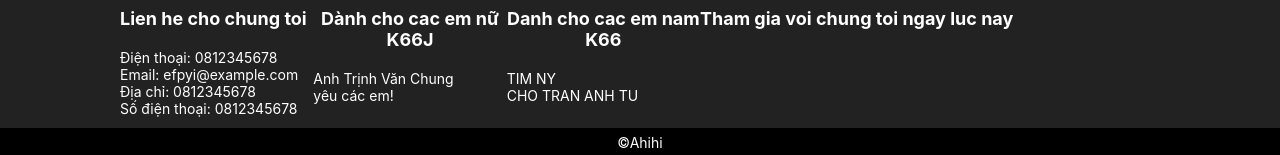
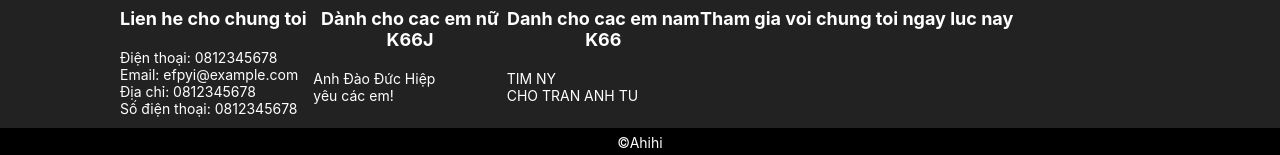
Before and after one commit to TrinhChung/mange, a React (Create React App) app in the folder fontend/: page / in a window 1280 px wide. Shown: the part 1396-1551 px from the top of the page. Built offline with nearby package versions, Linux system fonts and the light colour scheme; no server answers.

Commit message:
fix name

```diff
--- a/fontend/src/layouts/HomeLayout/ Footer.js
+++ b/fontend/src/layouts/HomeLayout/ Footer.js
@@ -15,7 +15,7 @@ const FooterComponent = () => {
 
   const box2 = {
     title: 'Dành cho cac em nữ K66J',
-    data: ['Anh Trịnh Văn Chung', 'yêu các em!'],
+    data: ['Anh Đào Đức Hiệp', 'yêu các em!'],
   };
 
   const box3 = {
```
